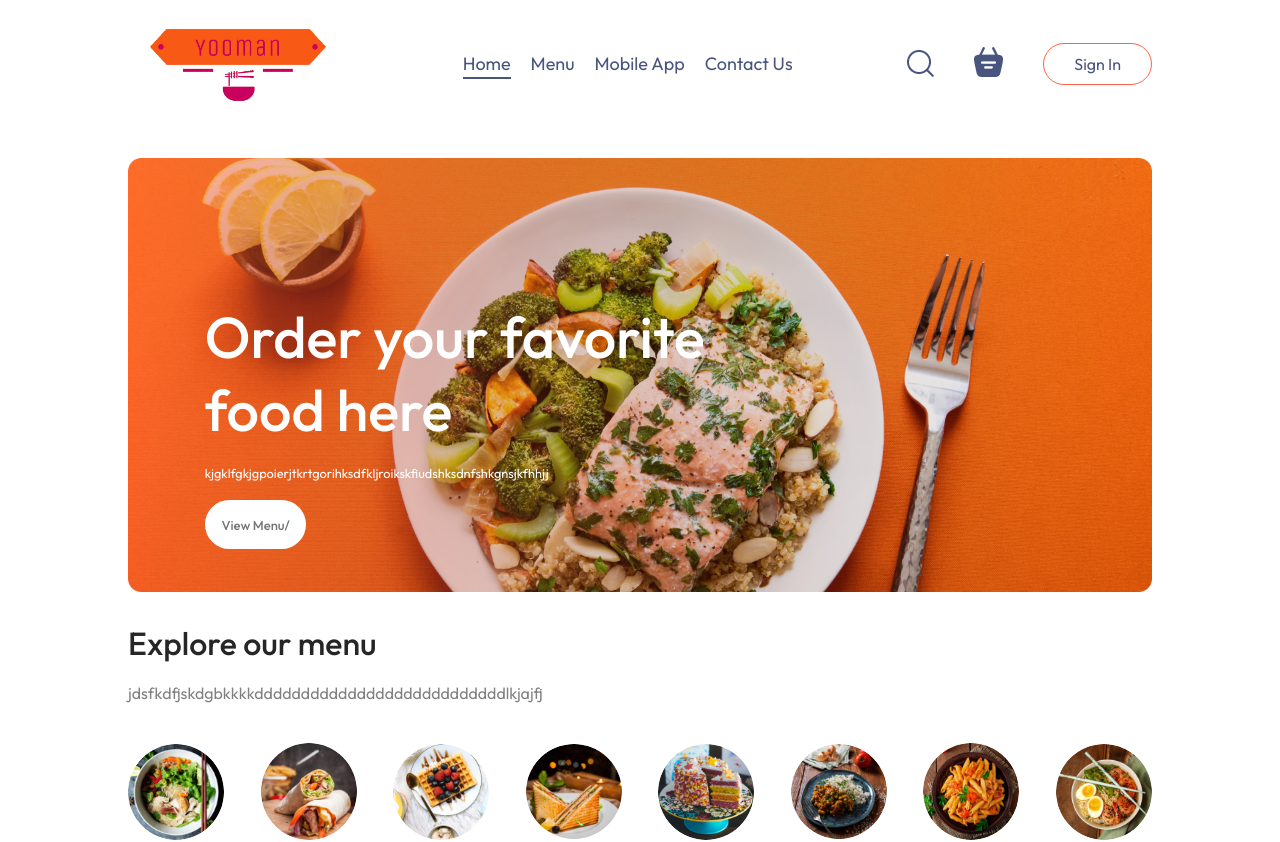
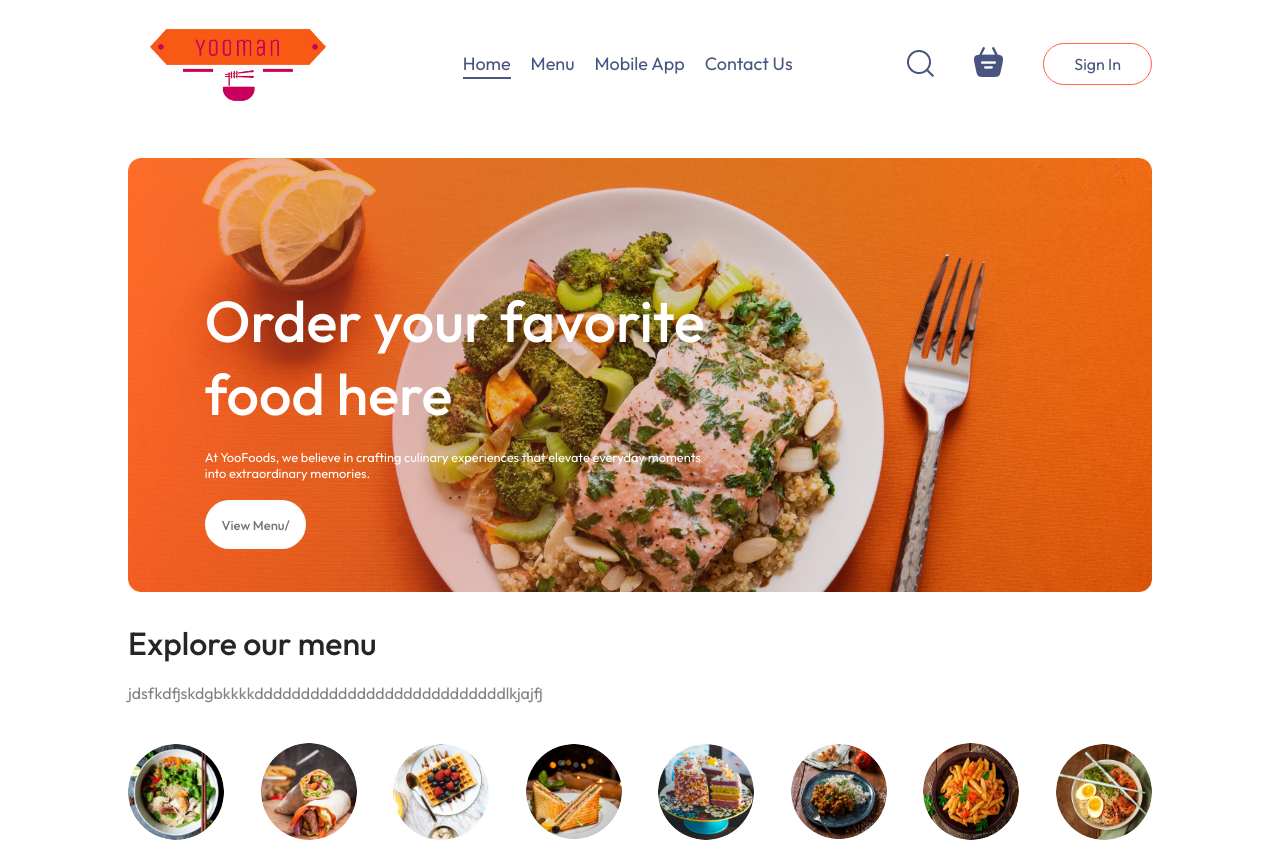
Before and after one commit to yooman006/food-order, a React (Vite) app in the folder frontend/: page / in a window 1280 px wide. Shown: the top 842 px of the page. Built offline with nearby package versions, Linux system fonts and the light colour scheme; no server answers.

Commit message:
first-commit

```diff
--- a/frontend/src/components/Header/Header.jsx
+++ b/frontend/src/components/Header/Header.jsx
@@ -9,7 +9,7 @@ const Header = () => {
     <div className='header'>
         <div className="header-contents">
             <h2>Order your favorite food here</h2>
-            <p>kjgklfgkjgpoierjtkrtgorihksdfkljroikskfiudshksdnfshkgnsjkfhhjj</p>
+            <p>At YooFoods, we believe in crafting culinary experiences that elevate everyday moments into extraordinary memories.</p>
             <button>
             <a
             href="#explore-menu"
```
